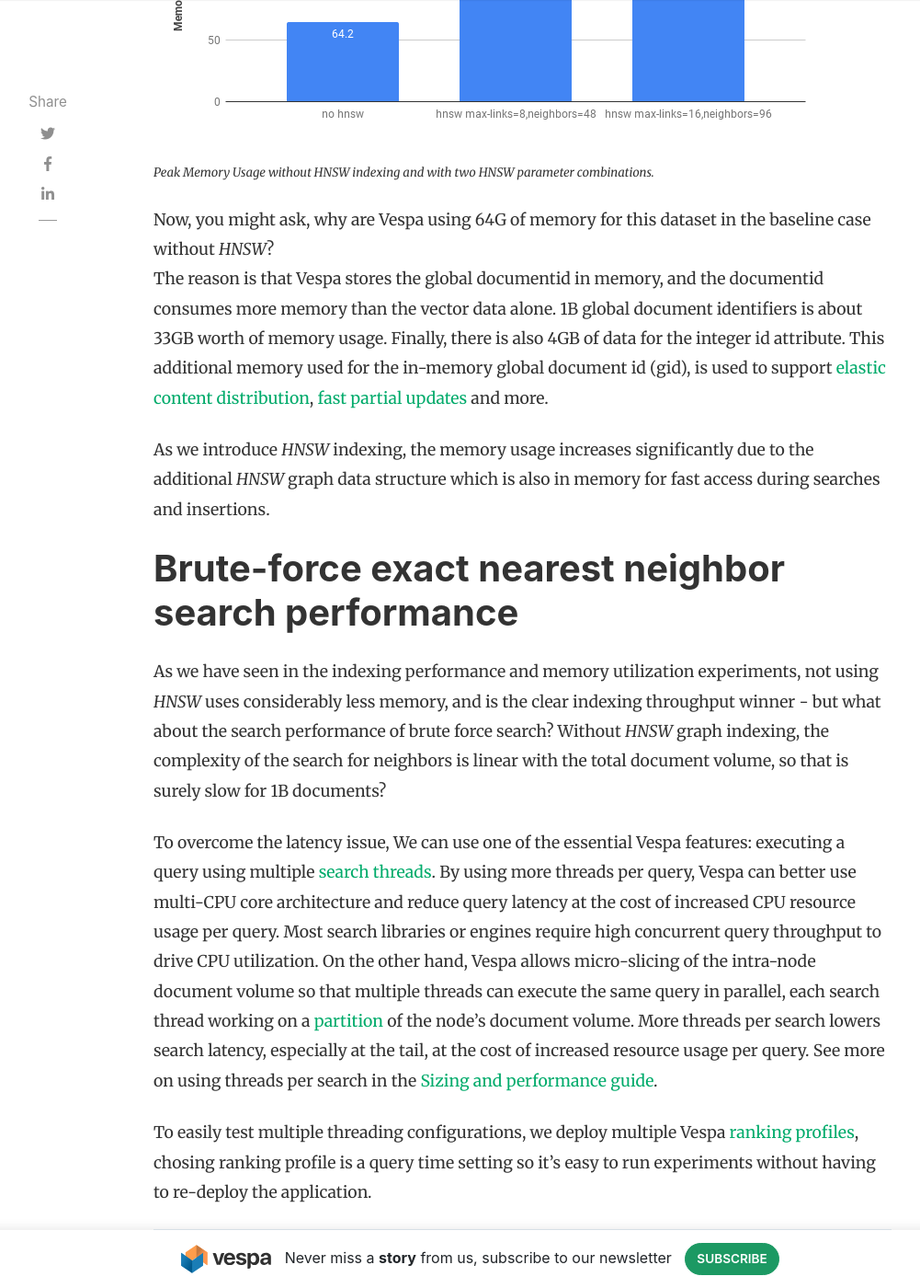
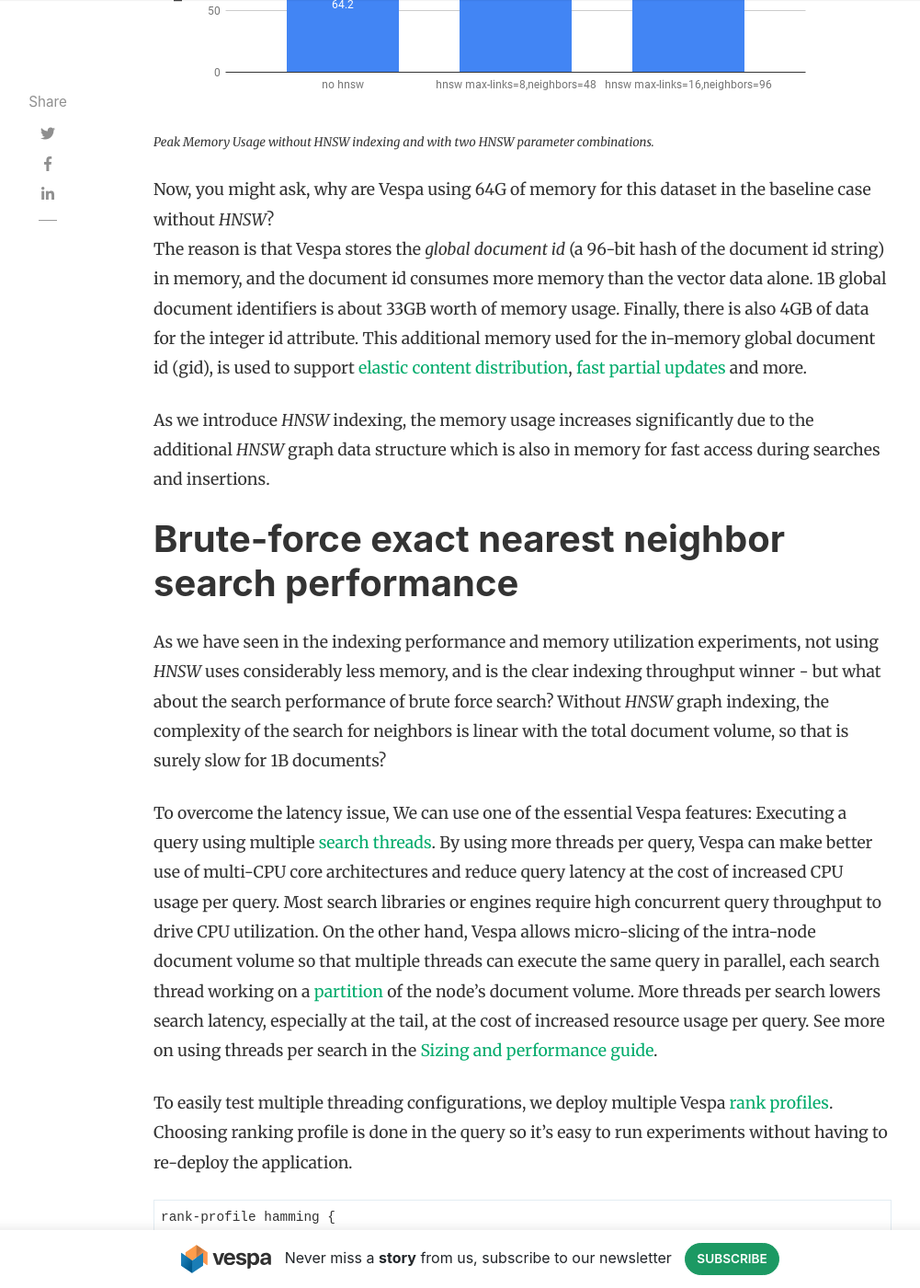
Before and after one commit to vespa-engine/blog, a Jekyll site: the page built from _posts/2022-01-27-billion-scale-knn-part-two.md, in a window 1280 px wide and 1400 px high, scrolled down 8487 px. Shown: the whole window at 92% size, without its empty margins (118-1119 px from the left). Built offline with Jekyll 4.4.1, drawn with Linux system fonts in a browser that asks for light colours; nearby versions of some CDN libraries; comment, search, counter and statistics services are not loaded; some of the changed text lies outside the part shown.

Commit message:
Apply excellent suggestions
Co-authored-by: Jon Bratseth <bratseth@oath.com>

```diff
--- a/_posts/2022-01-27-billion-scale-knn-part-two.md
+++ b/_posts/2022-01-27-billion-scale-knn-part-two.md
@@ -120,7 +120,7 @@
 This deployment specification isolates resources used for feed and search, except for search and indexing related
 resource usage on the content node. Isolating feed and search allows for easier on-demand resource scaling as the
 stateless containers can be [auto-scaled](https://cloud.vespa.ai/en/autoscaling) faster with read and write
-volume than stateful content resources. However, for self-hosted deployments of Vespa, there is no node resource support or auto-scaling.
+volume than stateful content resources. For self-hosted deployments of Vespa, you need to list the nodes you are using, and there is no auto-scaling.
 
 The following is the base [Vespa document schema](https://docs.vespa.ai/en/reference/schema-reference.html) we use throughout our experiments:
 
@@ -246,8 +246,8 @@
 Without *HNSW* enabled, Vespa is able to sustain 80 000 vector puts/s. By increasing the number of nodes in the
 Vespa content cluster using Vespa's [content distribution](https://docs.vespa.ai/en/elastic-vespa.html),
 it is possible to increase throughput horizontally. For example, using four nodes instead of one, would support 4x80 000 = 320 000 puts/.
-As we can see from the chart,  when we introduce *HNSW* indexing, the obtained real-time throughput drops significantly as it involves mutations of the
-*HNSW* graph and distance calculations.  In addition to indexing throughput, we also measure peak memory usage for the content node which is provided in the chart below:
+As we can see from the chart,  when we introduce *HNSW* indexing, the write throughput drops significantly as it involves mutations of the
+*HNSW* graph and distance calculations.  In addition to indexing throughput, we also measure peak memory usage for the content node:
 
 <figure>
     <img src="/assets/2022-01-27-billion-scale-knn-part-two/memory.png" alt="Memory Usage(GB)"/>
@@ -255,7 +255,7 @@
 <sub>*Peak Memory Usage without HNSW indexing and with two HNSW parameter combinations.*</sub>
 
 Now, you might ask, why are Vespa using 64G of memory for this dataset in the baseline case without *HNSW*?
-The reason is that Vespa stores the global documentid in memory, and the documentid consumes more memory than the vector
+The reason is that Vespa stores the _global document id_ (a 96-bit hash of the document id string) in memory, and the document id consumes more memory than the vector
 data alone. 1B global document identifiers is about 33GB worth of memory usage. Finally, there is also 4GB of data for the integer id attribute.
 This additional memory used for the in-memory global document id (gid), is used to support [elastic content distribution](https://docs.vespa.ai/en/elastic-vespa.html),
 [fast partial updates](https://docs.vespa.ai/en/partial-updates.html) and more.
@@ -269,10 +269,10 @@
 performance of brute force search? Without *HNSW* graph indexing, the complexity of the search for neighbors is linear with
 the total document volume, so that is surely slow for 1B documents?
 
-To overcome the latency issue, We can use one of the essential Vespa features: executing a query using multiple
+To overcome the latency issue, We can use one of the essential Vespa features: Executing a query using multiple
 [search threads](https://docs.vespa.ai/en/performance/sizing-search.html#num-threads-per-search).
-By using more threads per query, Vespa can better use multi-CPU core architecture and
-reduce query latency at the cost of increased CPU resource usage per query. Most search libraries or
+By using more threads per query, Vespa can make better use of multi-CPU core architectures and
+reduce query latency at the cost of increased CPU usage per query. Most search libraries or
 engines require high concurrent query throughput to drive CPU utilization.
 On the other hand, Vespa allows micro-slicing of the intra-node document volume so that multiple threads can execute the same
 query in parallel, each search thread working on a [partition](https://docs.vespa.ai/en/reference/schema-reference.html#num-search-partitions)
@@ -280,8 +280,8 @@
 See more on using threads per search in the [Sizing and performance guide](https://docs.vespa.ai/en/performance/sizing-search.html#reduce-latency-with-multi-threaded-per-search-execution).
 
 To easily test multiple threading configurations, we deploy multiple
-Vespa [ranking profiles](https://docs.vespa.ai/en/ranking.html), chosing ranking profile is
-a query time setting so it's easy to run experiments without having to re-deploy the application.
+Vespa [rank profiles](https://docs.vespa.ai/en/ranking.html). Choosing ranking profile is
+done in the query so it's easy to run experiments without having to re-deploy the application.
 
 <pre>
 rank-profile hamming {
```
Also changed, not shown: other parts of _posts/2022-01-27-billion-scale-knn-part-two.md (+8 -8 lines).
